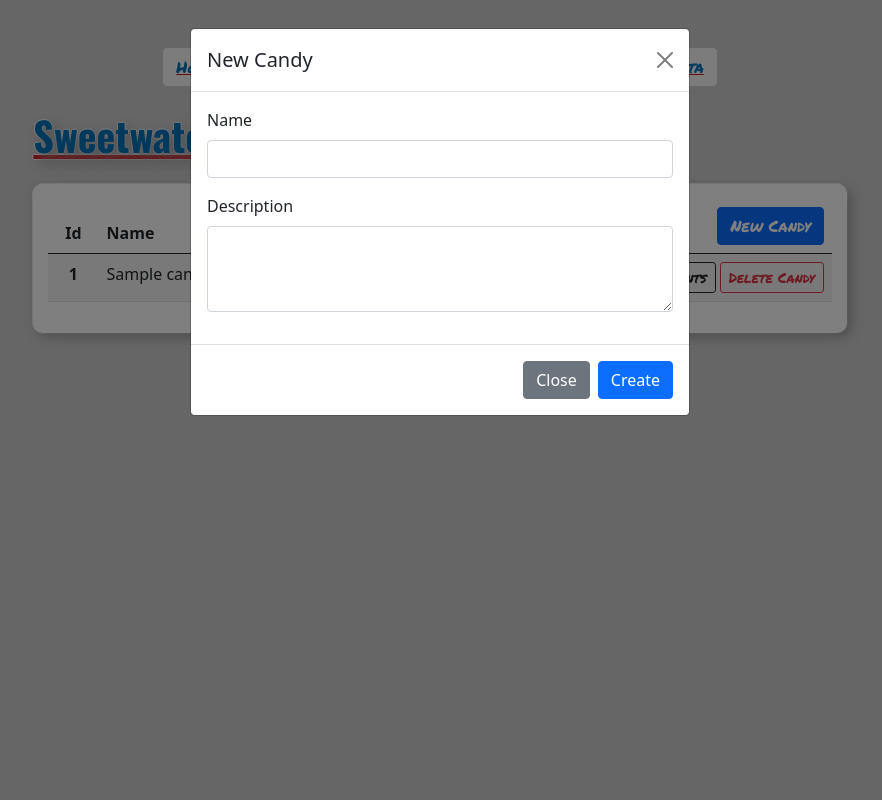
After one commit to nateshannon/SweetwaterTest, a PHP site: page /candy.php in a window 1280 px wide, after a click on "New Candy". The commit adds this page. Shown: the whole page, without its empty margins (200-1082 px from the left). Run offline with PHP 8.4, Linux system fonts and the light colour scheme; tables that the repository leaves empty or names only in its code hold one stand-in row (values such as "Sample post"); some libraries are stand-ins or nearby versions; some web fonts are replaced.

Commit message:
Candy and personnel admin pages

```diff
--- /dev/null
+++ b/candy.php
@@ -0,0 +1,152 @@
+<?php
+$pageTitle = "Sweetwater Candy Configuration";
+$currentNavButton = "candy";
+
+require_once(__DIR__ . '/config.php');
+require_once(__DIR__ . '/conn.php');
+
+if (!empty($_GET)) {
+    if (isset($_GET['action']) && isset($_GET['id'])) {
+        if ($_GET['action'] == "delete") {
+            if (filter_var($_GET['id'], FILTER_VALIDATE_INT)) {
+                $filteredId = filter_var($_GET['id'], FILTER_VALIDATE_INT);
+                $sql = "DELETE FROM candy WHERE id=" . $filteredId;
+
+                if ($conn->query($sql) === TRUE) {
+                    header("Location: candy.php");
+                    die();
+                } else {
+                    echo "Error: " . $sql . "<br>" . $conn->error;
+                    die();
+                }
+            }
+        }
+    }
+}
+
+
+if (!empty($_POST)) {
+    if (isset($_POST['candyName'])) {
+
+        $newCandyName = filter_var($_POST['candyName'], FILTER_SANITIZE_STRING);
+        $newCandyDescription = filter_var($_POST['candyDescription'], FILTER_SANITIZE_STRING);
+
+        $sql = "INSERT INTO candy (name, description)
+        VALUES ('" . $newCandyName . "', '" . $newCandyDescription . "')";
+
+        if ($conn->query($sql) === TRUE) {
+            header("Location: candy.php");
+            die();
+        } else {
+            echo "Error: " . $sql . "<br>" . $conn->error;
+            die();
+        }
+
+    }
+}
+
+
+require_once(__DIR__ . '/header.php');
+?>
+
+    <div class="px-4 py-4 my-4 text-center">
+        <div class="row">
+            <div class="col-lg-2">
+
+            </div>
+            <div class="col-lg-8">
+
+                <?php
+                require_once(__DIR__ . '/navmenu.php');
+                ?>
+
+                <h1 class="subtleShadow pageHeading" style="text-align: left; font-weight: 700; font-family: 'Oswald', sans-serif;"><span class="sweetwaterLogoType">Sweetwater</span> Candy Configuration</h1>
+
+                <div class="bodySection">
+
+
+<?php
+
+
+$result = mysqli_query($conn, "SELECT * FROM candy ORDER BY name ASC");
+
+if ($result->num_rows > 0) {
+?>
+                    <table class="table table-striped table-hover">
+                        <thead>
+                          <tr>
+                            <th scope="col">Id</th>
+                            <th scope="col" style="text-align:left;">Name</th>
+                            <th scope="col" style="text-align:left;">Description</th>
+                            <th scope="col" style="text-align:right;"><button type="button" class="btn btn-primary" style="font-weight: 400; font-family: 'Permanent Marker', cursive;" data-bs-toggle="modal" data-bs-target="#staticBackdrop">New Candy</button></th>
+                          </tr>
+                        </thead>
+                        <tbody>
+                          <?php
+                          while($row = $result->fetch_assoc()) {
+                          ?>
+                          <tr>
+                            <th scope="row"><?= $row["id"]; ?></th>
+                            <td style="text-align:left;"><?= $row["name"]; ?></td>
+                            <td style="text-align:left;"><?= $row["description"]; ?></td>
+                            <td style="text-align:right;"><button type="button" class="btn btn-outline-dark btn-sm" style="font-weight: 400; font-family: 'Permanent Marker', cursive;">Find Comments</button> <button type="button" class="btn btn-outline-danger btn-sm" style="font-weight: 400; font-family: 'Permanent Marker', cursive;" onclick="navClickConfirm('candy.php?action=delete&id=<?= $row["id"]; ?>', 'Are you sure you want to delete <?= $row["name"]; ?>?')">Delete Candy</button></td>
+                          </tr>
+                          <?php
+                          }
+                          ?>
+                        </tbody>
+                    </table>
+<?php
+} else {
+
+}
+?>
+
+
+                </div>
+
+            </div>
+            <div class="col-lg-2">
+
+            </div>
+        </div>
+    </div>
+
+
+
+
+<div class="modal fade" id="staticBackdrop" data-bs-backdrop="static" data-bs-keyboard="false" tabindex="-1" aria-labelledby="staticBackdropLabel" aria-hidden="true">
+    <form action="candy.php" method="post" id="create-candy-form" name="create-candy-form">
+
+        <div class="modal-dialog modal-dialog-centered">
+            <div class="modal-content">
+              <div class="modal-header">
+                <h5 class="modal-title" id="staticBackdropLabel">New Candy</h5>
+                <button type="button" class="btn-close" data-bs-dismiss="modal" aria-label="Close"></button>
+              </div>
+              <div class="modal-body">
+
+                      <div class="mb-3">
+                        <label for="candyName" class="form-label">Name</label>
+                        <input type="text" class="form-control" id="candyName" name="candyName">
+                      </div>
+                      <div class="mb-3">
+                        <label for="candyDescription" class="form-label">Description</label>
+                        <textarea class="form-control" id="candyDescription" name="candyDescription" rows="3"></textarea>
+                      </div>
+
+              </div>
+              <div class="modal-footer">
+                <button type="button" class="btn btn-secondary" data-bs-dismiss="modal">Close</button>
+                <button type="button" class="btn btn-primary" onclick="document.getElementById('create-candy-form').submit();">Create</button>
+              </div>
+            </div>
+        </div>
+
+    </form>
+</div>
+
+<?php
+$conn->close();
+require_once(__DIR__ . '/footer.php');
+?>
--- a/content/sweetwater.css
+++ b/content/sweetwater.css
@@ -40,3 +40,11 @@ body {
 .navBar {
     margin-bottom:25px;
 }
+
+.alignTextLeft {
+    text-align: left;
+}
+
+.alignTextRight {
+    text-align: right;
+}
--- a/header.php
+++ b/header.php
@@ -16,6 +16,11 @@
             function navClick(page) {
                 location.href = page;
             }
+            function navClickConfirm(page, prompt) {
+                if (confirm(prompt)) {
+                    location.href = page;
+                }
+            }
         </script>
 
         <meta charset="UTF-8">
--- a/index.php
+++ b/index.php
@@ -1,5 +1,5 @@
 <?php
-$pageTitle = "Sweetwater Comment Post-Processor";
+$pageTitle = "Sweetwater Order Comments";
 $currentNavButton = "home";
 
 require_once(__DIR__ . '/config.php');
--- a/navmenu.php
+++ b/navmenu.php
@@ -10,18 +10,18 @@
     <button type="button" class="btn btn-light sweetwaterLogoType" style="font-weight: 400; font-family: 'Permanent Marker', cursive;" onclick="navClick('search.php');">Search</button>
     <?php } ?>
     <?php if ($currentNavButton == "candy") { ?>
-    <button type="button" class="btn btn-dark sweetwaterLogoType" style="font-weight: 700; font-family: 'Permanent Marker', cursive;">Manage Candy</button>
+    <button type="button" class="btn btn-dark sweetwaterLogoType" style="font-weight: 700; font-family: 'Permanent Marker', cursive;" onclick="navClick('candy.php');">Manage Candy</button>
     <?php } else { ?>
-    <button type="button" class="btn btn-light sweetwaterLogoType" style="font-weight: 400; font-family: 'Permanent Marker', cursive;">Manage Candy</button>
+    <button type="button" class="btn btn-light sweetwaterLogoType" style="font-weight: 400; font-family: 'Permanent Marker', cursive;" onclick="navClick('candy.php');">Manage Candy</button>
     <?php } ?>
     <?php if ($currentNavButton == "people") { ?>
-    <button type="button" class="btn btn-dark sweetwaterLogoType" style="font-weight: 700; font-family: 'Permanent Marker', cursive;">Manage People</button>
+    <button type="button" class="btn btn-dark sweetwaterLogoType" style="font-weight: 700; font-family: 'Permanent Marker', cursive;" onclick="navClick('people.php');">Manage People</button>
     <?php } else { ?>
-    <button type="button" class="btn btn-light sweetwaterLogoType" style="font-weight: 400; font-family: 'Permanent Marker', cursive;">Manage People</button>
+    <button type="button" class="btn btn-light sweetwaterLogoType" style="font-weight: 400; font-family: 'Permanent Marker', cursive;" onclick="navClick('people.php');">Manage People</button>
     <?php } ?>
     <?php if ($currentNavButton == "metadata") { ?>
-    <button type="button" class="btn btn-dark sweetwaterLogoType" style="font-weight: 700; font-family: 'Permanent Marker', cursive;">Meta Data</button>
+    <button type="button" class="btn btn-dark sweetwaterLogoType" style="font-weight: 700; font-family: 'Permanent Marker', cursive;" onclick="navClick('metadata.php');">Meta Data</button>
     <?php } else { ?>
-    <button type="button" class="btn btn-light sweetwaterLogoType" style="font-weight: 400; font-family: 'Permanent Marker', cursive;">Meta Data</button>
+    <button type="button" class="btn btn-light sweetwaterLogoType" style="font-weight: 400; font-family: 'Permanent Marker', cursive;" onclick="navClick('metadata.php');">Meta Data</button>
     <?php } ?>
 </div>
```
Also changed, not shown: metadata-generator.php (added, +7 -0 lines), metadata.php (added, +46 -0 lines), people.php (added, +146 -0 lines).
